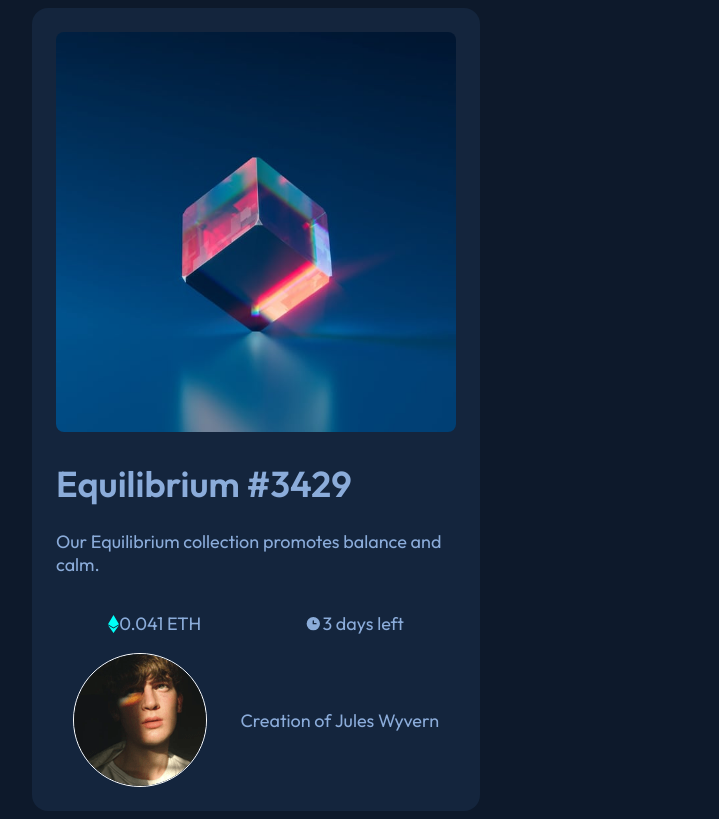
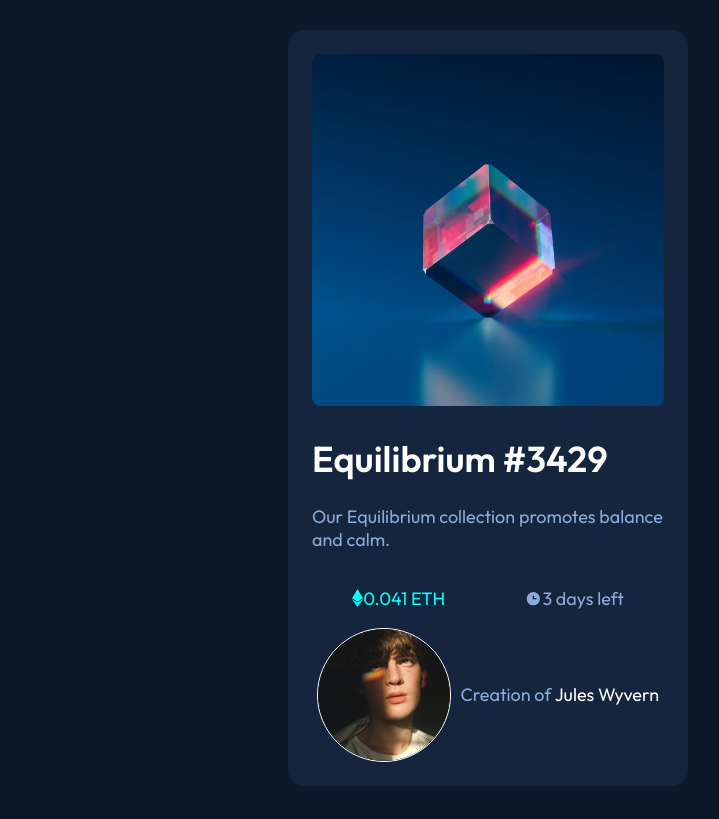
Before and after one commit to loicsolbes/nft-card, a plain HTML site: page index.html in a window 1280 px wide. Shown: the whole page, without its empty margins (152-871 px from the left). Drawn offline with Linux system fonts and the light colour scheme.

Commit message:
colors set

```diff
--- a/index.html
+++ b/index.html
@@ -21,12 +21,12 @@
     </div>
     <div>
       <div id="info">
-        <h1>Equilibrium #3429</h1>
+        <h1 id="title">Equilibrium #3429</h1>
         <p>Our Equilibrium collection promotes balance and calm.</p>
         <div class="split">
           <div class="split">
             <img src="images/icon-ethereum.svg" alt="Ethereum logo">
-            <p> 0.041 ETH</p>
+            <p id="price"> 0.041 ETH</p>
           </div>
           <div class="split">
             <img src="images/icon-clock.svg" alt="Logo of a clock">
--- a/style.css
+++ b/style.css
@@ -7,15 +7,22 @@
 
   Creation of Jules Wyvern*/
 
+  *{
+    box-sizing: border-box;
+  }
+
   body {
     font-family: 'Outfit', sans-serif;
     font-size: 18px;
     background-color: hsl(217, 54%, 11%);
     display: flex;
-    max-width: 100vh;
+    min-height: 100vh;
     justify-content: center;
     align-items: center;
-    flex-direction: column;
+  }
+
+  span{
+    color: white;
   }
 
   .card {
@@ -32,7 +39,13 @@
     align-items: center;
   }
 
+  #title {
+    color: white;
+  }
 
+  #price {
+    color: hsl(178, 100%, 50%);
+  }
 
   #img-nft{
     width: 100%;
```
